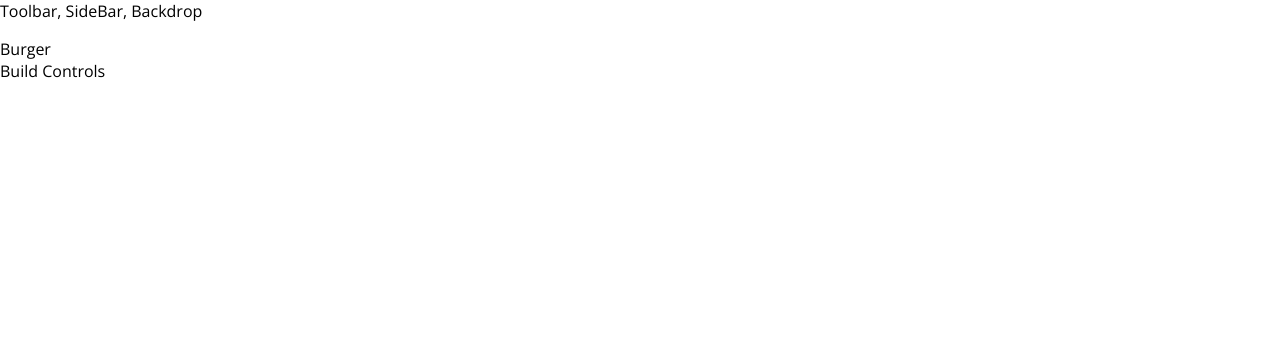
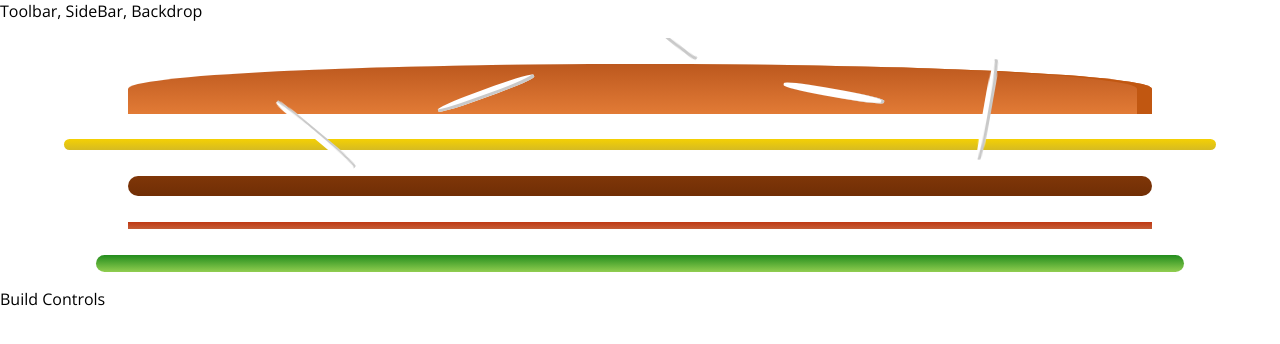
Before and after one commit to elattariyassine/burger-builder-react-js, a React (Create React App) app: page / in a window 1280 px wide. Shown: the top 344 px of the page. Built offline with nearby package versions, Linux system fonts and the light colour scheme.

Commit message:
feat: display a static burger

```diff
--- a/package.json
+++ b/package.json
@@ -6,6 +6,7 @@
     "@testing-library/jest-dom": "^4.2.4",
     "@testing-library/react": "^9.5.0",
     "@testing-library/user-event": "^7.2.1",
+    "prop-types": "^15.7.2",
     "react": "^16.13.1",
     "react-dom": "^16.13.1",
     "react-scripts": "3.4.1"
--- a/src/components/Burger/Burger.js
+++ b/src/components/Burger/Burger.js
@@ -0,0 +1,18 @@
+import React from 'react';
+import classes from './Burger.module.css';
+import BurgerIngredient from './BurgerIngredient/BurgerIngredient';
+
+const burger = (props) => {
+    return (
+        <div className={classes.Burger}>
+            <BurgerIngredient type="bread-top"/>
+            <BurgerIngredient type="cheese"/>
+            <BurgerIngredient type="meat"/>
+            <BurgerIngredient type="bacon"/>
+            <BurgerIngredient type="salad"/>
+            <BurgerIngredient type="bread-bottom"/>
+        </div>
+    );
+};
+
+export default burger;
--- /dev/null
+++ b/src/components/Burger/Burger.module.css
@@ -0,0 +1,22 @@
+.Burger{
+    width: 100%;
+    margin: auto;
+    height: 250px;
+    overflow: scroll;
+    text-align: center;
+    font-weight: bold;
+    font-size: 1.2rem;
+}
+@media(min: 1000px) and (min-height: 700px){
+    .Burger{
+        width: 700px;
+        height: 600px;
+    }
+}
+
+@media(min: 500px) and (min-height: 400px){
+    .Burger{
+        width: 350px;
+        height: 300px;
+    }
+}
--- a/src/components/Burger/BurgerIngredient/BurgerIngredient.js
+++ b/src/components/Burger/BurgerIngredient/BurgerIngredient.js
@@ -1,10 +1,11 @@
 import React from 'react';
 import classes from './BurgerIngredient.module.css';
+import propTypes from 'prop-types';
 
-const BurgerIngredient = (props) => {
+class BurgerIngredient extends React.Component {
+    render(){
         let ingredient = null;
-
-    switch (props.type){
+        switch (this.props.type){
             case('bread-bottom'):
                 ingredient = <div className={classes.BreadBottom}></div>
                 break;
@@ -32,6 +33,11 @@
                 ingredient = null;
         }
         return ingredient;
+    }
+}
+
+BurgerIngredient.propTypes = {
+    type: propTypes.string.isRequired
 };
 
-exports default BurgerIngredient;
+export default BurgerIngredient;
--- a/src/containers/BurgerBuilder/BurgerBuilder.js
+++ b/src/containers/BurgerBuilder/BurgerBuilder.js
@@ -1,11 +1,12 @@
 import React from 'react';
 import Aux from '../../hoc/Auxiliary';
+import Burger from '../../components/Burger/Burger';
 
 class BurgerBuilder extends React.Component {
     render(){
         return (
             <Aux>
-                <div>Burger</div>
+                <Burger />
                 <div>Build Controls</div>
             </Aux>
         );
```
Lines whose indentation alone changed are shown as unchanged.
